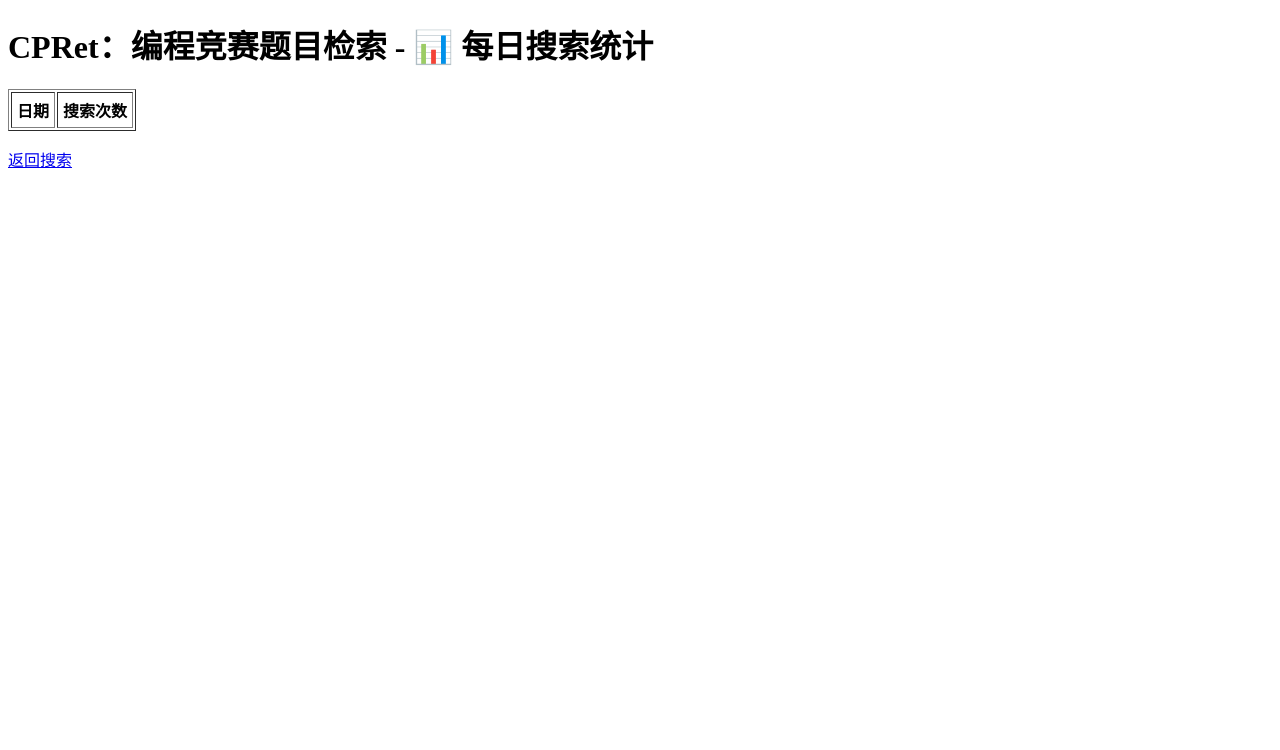
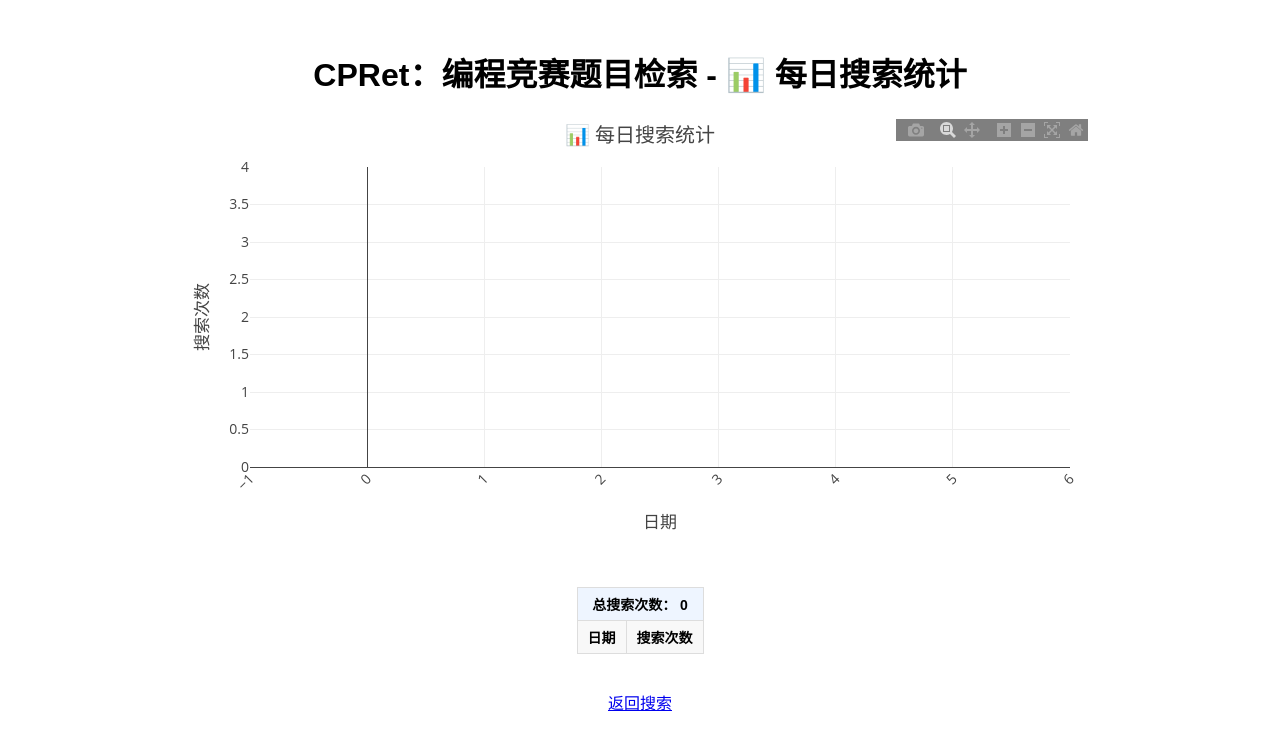
Before and after one commit to coldchair/CPRet, a Flask app: page /stats in a window 1280 px wide. Shown: the top 750 px of the page. Run offline with Flask 3, Linux system fonts and the light colour scheme; lists and menus that the app fills with data are empty; parts of the project's set-up code (start-up, migrations or seed data) failed here and were passed over; some libraries are stand-ins or nearby versions.

Commit message:
Enhance stats page with Plotly charts and moving average visualization

```diff
--- a/cp-retrieval-server/templates/stats.html
+++ b/cp-retrieval-server/templates/stats.html
@@ -3,14 +3,55 @@
 <head>
     <meta charset="UTF-8">
     <title>{{ t.site_name }} - {{ t.view_stats }}</title>
+    <!-- 引入 Plotly -->
+    <script src="https://cdn.plot.ly/plotly-2.30.0.min.js"></script>
+    <style>
+        body {
+            font-family: sans-serif;
+            text-align: center;
+            padding: 20px;
+        }
+        #chart {
+            width: 90%;
+            max-width: 900px;
+            margin: 0 auto;
+        }
+        table {
+            margin: 20px auto;
+            border-collapse: collapse;
+            font-size: 14px;
+        }
+        th, td {
+            border: 1px solid #ddd;
+            padding: 6px 10px;
+        }
+        th {
+            background-color: #f8f8f8;
+        }
+    </style>
 </head>
 <body>
     <h1>{{ t.site_name }} - {{ t.view_stats }}</h1>
-    <table border="1" cellpadding="5">
+
+    <!-- Plotly 图表容器 -->
+    <div id="chart"></div>
+
+    <!-- 可选：保留原表格（含总数行） -->
+    <div style="max-height: 300px; overflow-y: auto; margin: 0 auto; width: fit-content;">
+        <table>
+            <!-- 总数行 -->
+            <tr style="background-color:#eef5ff; font-weight:bold;">
+                <td colspan="2">
+                    {{ t.total_search_count or "总搜索次数" }}：
+                    {{ stats | map(attribute=1) | sum }}
+                </td>
+            </tr>
+            <!-- 表头 -->
             <tr>
                 <th>{{ t.date }}</th>
                 <th>{{ t.search_count }}</th>
             </tr>
+            <!-- 数据行 -->
             {% for date, count in stats %}
             <tr>
                 <td>{{ date }}</td>
@@ -18,7 +59,90 @@
             </tr>
             {% endfor %}
         </table>
-    <p><a href="{{ url_for('index', lang=lang) }}">{{ t.back }}</a>
-    </p>
+    </div>
+
+    <p><a href="{{ url_for('index', lang=lang) }}">{{ t.back }}</a></p>
+
+   <script>
+        // 从 Flask 模板中获取数据
+        const dates = {{ stats | map(attribute=0) | list | tojson }};
+        const counts = {{ stats | map(attribute=1) | list | tojson }};
+
+        // ======== 新增：计算滑动平均（类似 TensorBoard 平滑） ========
+        function smooth(data, weight = 0.9) {
+            // weight 越大越平滑 (0~1)
+            let last = data[0];
+            const smoothed = [last];
+            for (let i = 1; i < data.length; i++) {
+                const sm = last * weight + data[i] * (1 - weight);
+                smoothed.push(sm);
+                last = sm;
+            }
+            return smoothed;
+        }
+
+        const smoothCounts = smooth(counts, 0.85); // 可调平滑系数
+
+        // ======== 原始曲线 ========
+        const trace = {
+            x: dates,
+            y: counts,
+            type: 'scatter',
+            mode: 'lines+markers',
+            line: {
+                color: '#1f77b4',
+                width: 3
+            },
+            marker: {
+                size: 6
+            },
+            fill: 'tozeroy',
+            fillcolor: 'rgba(31, 119, 180, 0.2)',
+            name: '{{ t.search_count }}'
+        };
+
+        // ======== 新增：渐近平均曲线 ========
+        const avgTrace = {
+            x: dates,
+            y: smoothCounts,
+            type: 'scatter',
+            mode: 'lines',
+            line: {
+                color: 'rgba(255, 99, 71, 0.9)',  // 红橙色线
+                width: 3,
+                dash: 'dot'                      // 虚线样式
+            },
+            name: '{{ t.moving_average or "渐近平均" }}'
+        };
+
+        // ======== Plotly 布局 ========
+        const layout = {
+            title: '{{ t.view_stats }}',
+            xaxis: {
+                title: '{{ t.date }}',
+                tickangle: -45
+            },
+            yaxis: {
+                title: '{{ t.search_count }}',
+                rangemode: 'tozero'
+            },
+            margin: { t: 50, l: 60, r: 20, b: 100 },
+            hovermode: 'x unified',
+            plot_bgcolor: 'rgba(0,0,0,0)',
+            paper_bgcolor: 'rgba(0,0,0,0)',
+            font: { size: 14 },
+            legend: { orientation: 'h', y: -0.2 }
+        };
+
+        const config = {
+            responsive: true,
+            displayModeBar: true,
+            displaylogo: false
+        };
+
+        // ======== 绘制图表 ========
+        Plotly.newPlot('chart', [trace, avgTrace], layout, config);
+    </script>
+
 </body>
 </html>
```
Lines whose indentation alone changed are shown as unchanged.
